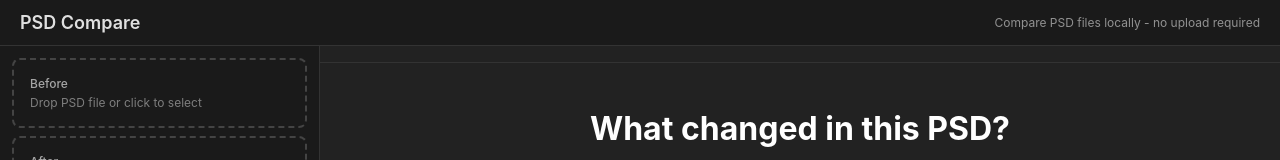
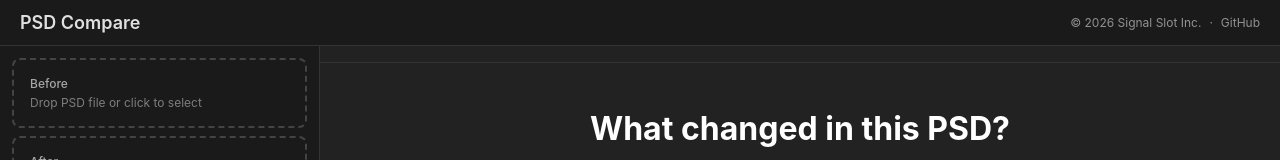
Before and after one commit to signal-slot/psd-compare, a React (Vite) app: page / in a window 1280 px wide. Shown: the top 160 px of the page. Built offline with nearby package versions, Linux system fonts and the light colour scheme.

Commit message:
Move copyright and GitHub link to header

```diff
--- a/src/components/App.tsx
+++ b/src/components/App.tsx
@@ -86,7 +86,9 @@ export default function App() {
       <header style={styles.header}>
         <span style={styles.title}>PSD Compare</span>
         <span style={{ fontSize: '12px', opacity: 0.6 }}>
-          Compare PSD files locally - no upload required
+          © 2026 <a href="https://signal-slot.co.jp" target="_blank" rel="noopener noreferrer" style={{ color: 'inherit', textDecoration: 'none' }}>Signal Slot Inc.</a>
+          <span style={{ margin: '0 8px' }}>·</span>
+          <a href="https://github.com/signal-slot/psd-compare" target="_blank" rel="noopener noreferrer" style={{ color: 'inherit', textDecoration: 'none' }}>GitHub</a>
         </span>
       </header>
 
--- a/src/components/PreviewPane.tsx
+++ b/src/components/PreviewPane.tsx
@@ -358,11 +358,6 @@ export default function PreviewPane() {
                 </div>
               </div>
 
-              <div style={styles.copyright}>
-                © 2026 <a href="https://signal-slot.co.jp" target="_blank" rel="noopener noreferrer" style={styles.copyrightLink}>Signal Slot Inc.</a>
-                <span style={{ margin: '0 8px' }}>·</span>
-                <a href="https://github.com/signal-slot/psd-compare" target="_blank" rel="noopener noreferrer" style={styles.copyrightLink}>GitHub</a>
-              </div>
             </div>
           </div>
         )}
```
